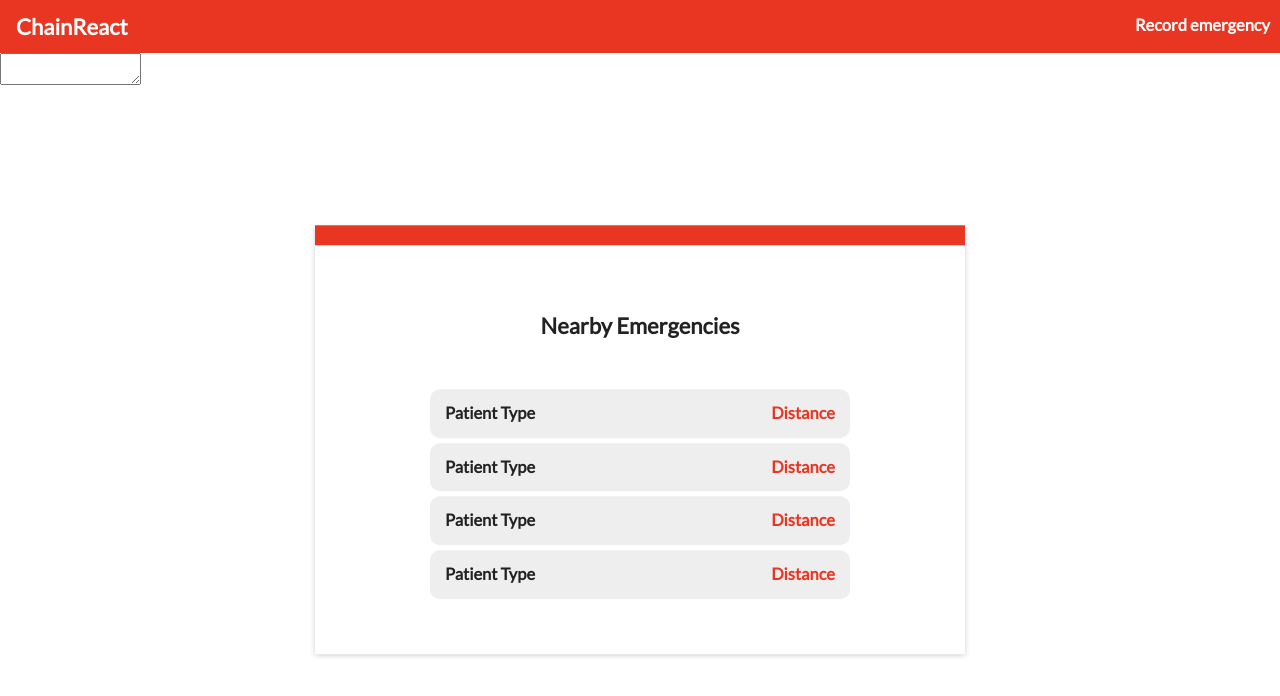
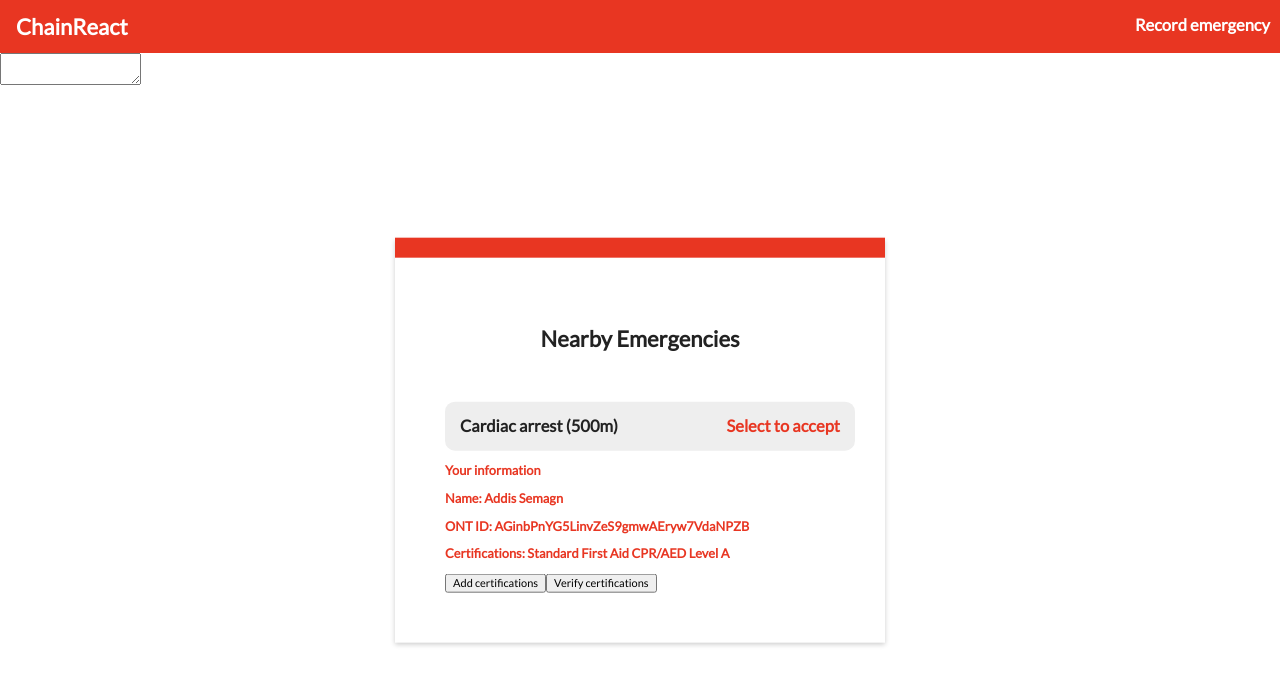
Before and after one commit to addissemagn/chain-reaction-cch2019, a React (Create React App) app in the folder bing/: page /map in a window 1280 px wide. Shown: the top 696 px of the page. Built offline with nearby package versions, Linux system fonts and the light colour scheme; what ontology-dapi would draw is missing.

Commit message:
changes to UI, added verify smart contract, added directions to emergency

```diff
--- a/bing/public/style.css
+++ b/bing/public/style.css
@@ -38,7 +38,7 @@ body {
     -webkit-transform: translate(-50%, -50%);
     transform: translate(-50%, -50%);
 
-    width: 550px; /* needs to be same width as "alarm", etc. */
+    width: 390px; /* needs to be same width as "alarm", etc. */
 }
 
 .hide {
@@ -92,7 +92,7 @@ body {
 
 .alarm {
     margin-top: 80px;
-    width: 550px;
+    width: 390px;
     color: #FFF;
     display: inline-block;
     text-align: center;
@@ -138,7 +138,7 @@ body {
 
 .type {
     position: relative;
-    width: 500px;
+    width: 390px;
     margin: 80px auto 0;
     font-size: 1.5em;
     cursor: pointer;
@@ -171,7 +171,7 @@ body {
 
 .confirm {
     position: relative;
-    width: 500px;
+    width: 390px;
     margin: 80px auto 0;
     font-size: 1.5em;
     -webkit-transition: opacity 300ms ease-in-out;
@@ -253,7 +253,7 @@ body {
 
 .client-options {
     position: relative;
-    width: 500px;
+    width: 390px;
     margin: 50px auto 0;
     font-size: 1.5em;
     cursor: pointer;
@@ -262,10 +262,11 @@ body {
 .client-options .go-to {
     background: #eee;
     padding: 15px;
-    margin: 0 40px 5px;
+    margin: 0 auto;
     border-radius: 10px;
     color: #222;
     font-weight: bold;
+    width: 380px;
 }
 
 .client-options .go-to:hover {
--- a/bing/src/dapp-map.tsx
+++ b/bing/src/dapp-map.tsx
@@ -1,13 +1,72 @@
+import { client, ParameterType } from 'ontology-dapi';
 import * as React from 'react';
 import { RouterProps } from 'react-router';
 
 export const DappMap: React.SFC<RouterProps> = (props) => {
+
+  const contactAddress: string = 'b7b24896288e6f1f99f9ae49f54cfc170522f8ae';
+// const publicKey: string = '02d8c6864b40cafe07157e7f741fb6107003ad8025a6eb6ba67517d54a8baddc13';
+
+  async function ScVerify(values: any) {
+    const scriptHash: string = contactAddress; // contract address
+    const operation: string = 'VerifyPerson'; // function name
+    const gasPrice: number = Number(500); // gas price
+    const gasLimit: number = Number(100000); // gas limit
+    const requireIdentity: boolean = false; // hard coded
+    const parametersRaw: any[] = [{ type: 'String', value: 'cpr' }]; // function paramers
+
+    const args = parametersRaw.map((raw) => ({ type: raw.type, value: convertValue(raw.value, raw.type) }));
+    try {
+      const result = await client.api.smartContract.invoke({
+        scriptHash,
+        operation,
+        args,
+        gasPrice,
+        gasLimit,
+        requireIdentity
+      });
+      // tslint:disable-next-line:no-console
+      console.log('onScCall finished, result:' + JSON.stringify(result));
+    } catch (e) {
+      alert('onScCall canceled');
+      // tslint:disable-next-line:no-console
+      console.log('onScCall error:', e);
+    }
+  }
+
+  function convertValue(value: string, type: ParameterType) {
+    switch (type) {
+      case 'Boolean':
+        return Boolean(value);
+      case 'Integer':
+        return Number(value);
+      case 'ByteArray':
+        return value;
+      case 'String':
+        return client.api.utils.strToHex(value);
+    }
+  }
+
   function getIncidents() {
     alert('hello');
   }
 
+  function unhidePatient() {
+    const pati = document.querySelectorAll('.patient1');
+
+    for (const e of pati) {
+      e.classList.remove('hide');
+    }
+  }
+
+  function maps() {
+    window.location.replace('https://goo.gl/maps/PZR7meHiELmBY8j98');
+  }
+
   function toClient() {
-    props.history.push('/dapp');
+    unhidePatient();
+    // props.history.push('/dapp');
+    props.history.push('/');
   }
 
   return (
@@ -26,23 +85,17 @@ export const DappMap: React.SFC<RouterProps> = (props) => {
       <div className="center client">
           <h2 className="larger-font">Nearby Emergencies</h2>
           <div className="client-options">
-              <div className="go-to">
-                  <span>Patient Type</span>
-                  <span>Distance</span>
-              </div>
-              <div className="go-to">
-                  <span>Patient Type</span>
-                  <span>Distance</span>
-              </div>
-              <div className="go-to">
-                  <span>Patient Type</span>
-                  <span>Distance</span>
-              </div>
-              <div className="go-to">
-                  <span>Patient Type</span>
-                  <span>Distance</span>
+              <div id="pat1" className="go-to patient1" onClick={maps}>
+                  <span>Cardiac arrest (500m) </span>
+                  <span>Select to accept</span>
               </div>
           </div>
+          <h3>Your information </h3>
+          <h3>Name: Addis Semagn </h3>
+          <h3> ONT ID: AGinbPnYG5LinvZeS9gmwAEryw7VdaNPZB </h3>
+          <h3> Certifications: Standard First Aid CPR/AED Level A </h3>
+          <button>Add certifications</button>
+          <button onClick={ScVerify}>Verify certifications</button>
       </div>
     </div>
   );
--- a/bing/src/dapp.tsx
+++ b/bing/src/dapp.tsx
@@ -3,7 +3,7 @@ import * as React from 'react';
 import { RouterProps } from 'react-router';
 
 export const Dapp: React.SFC<RouterProps> = (props) => {
-  const contactAddress: string = '63f6d026d137d7e65b9e34aeb9f3d38489ec8c56';
+  const contactAddress: string = '624b6f434fef8b9ed6ffb57b0368c8f3061df675';
   // const publicKey: string = '02d8c6864b40cafe07157e7f741fb6107003ad8025a6eb6ba67517d54a8baddc13';
 
   async function ScReportIncident(values: any) {
@@ -12,8 +12,8 @@ export const Dapp: React.SFC<RouterProps> = (props) => {
     const gasPrice: number = Number(500); // gas price
     const gasLimit: number = Number(100000); // gas limit
     const requireIdentity: boolean = false; // hard coded
-    const parametersRaw: any[] = [{ type: 'Long', value: 2.0 },
-                                  { type: 'Long', value: 2.0 },
+    const parametersRaw: any[] = [{ type: 'Integer', value: 2.0 },
+                                  { type: 'Integer', value: 2.0 },
                                   { type: 'String', value: 'cpr' }]; // function paramers
 
     const args = parametersRaw.map((raw) => ({ type: raw.type, value: convertValue(raw.value, raw.type) }));
@@ -26,6 +26,7 @@ export const Dapp: React.SFC<RouterProps> = (props) => {
         gasLimit,
         requireIdentity
       });
+
       // tslint:disable-next-line:no-console
       console.log('onScCall finished, result:' + JSON.stringify(result));
     } catch (e) {
@@ -53,7 +54,7 @@ export const Dapp: React.SFC<RouterProps> = (props) => {
       navigator.geolocation.getCurrentPosition((position) => {
         const lat = position.coords.latitude;
         const lon = position.coords.longitude;
-        const message = 'Emergency Alert at ' + lat + ', ' + lon + '.';
+        const message = 'Sudden cardiac arrest at ' + lat + ', ' + lon + '.';
 
         // Let's check if the browser supports notifications
         if (!('Notification' in window)) {
@@ -204,17 +205,13 @@ export const Dapp: React.SFC<RouterProps> = (props) => {
         <div className="confirm hide">
             <div className="message">
                 <strong>Emergency Alert</strong>
-
-                <span>There is an Emergency Type
-                at <p id="location"></p>. Some sort of prompt to the helper.</span>
+                <span>Sudden cardiac arrest at <p id="location"></p></span>
             </div>
 
             <div className="text">
                 You are about to broadcast this
-                emergency
-                <span className="tname">Emergency Type</span>
-                to
-                <span className="twhere">Everyone</span>
+                emergency to
+                <span className="twhere"> Everyone</span>
             </div>
             <div className="text">
                 Are you sure?
```
Also changed, not shown: 1 other file (tests, documents, lock files or other folders).
